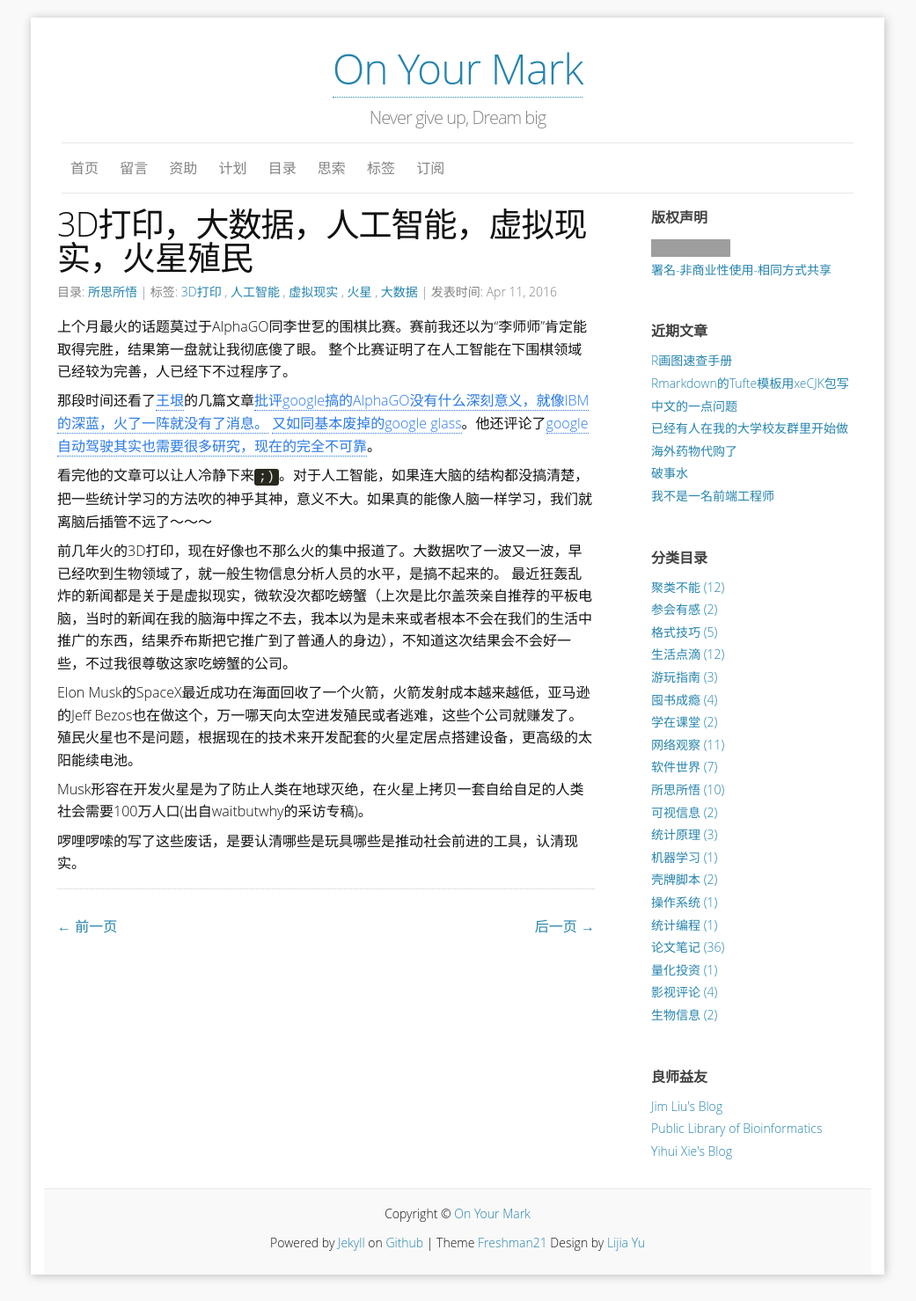
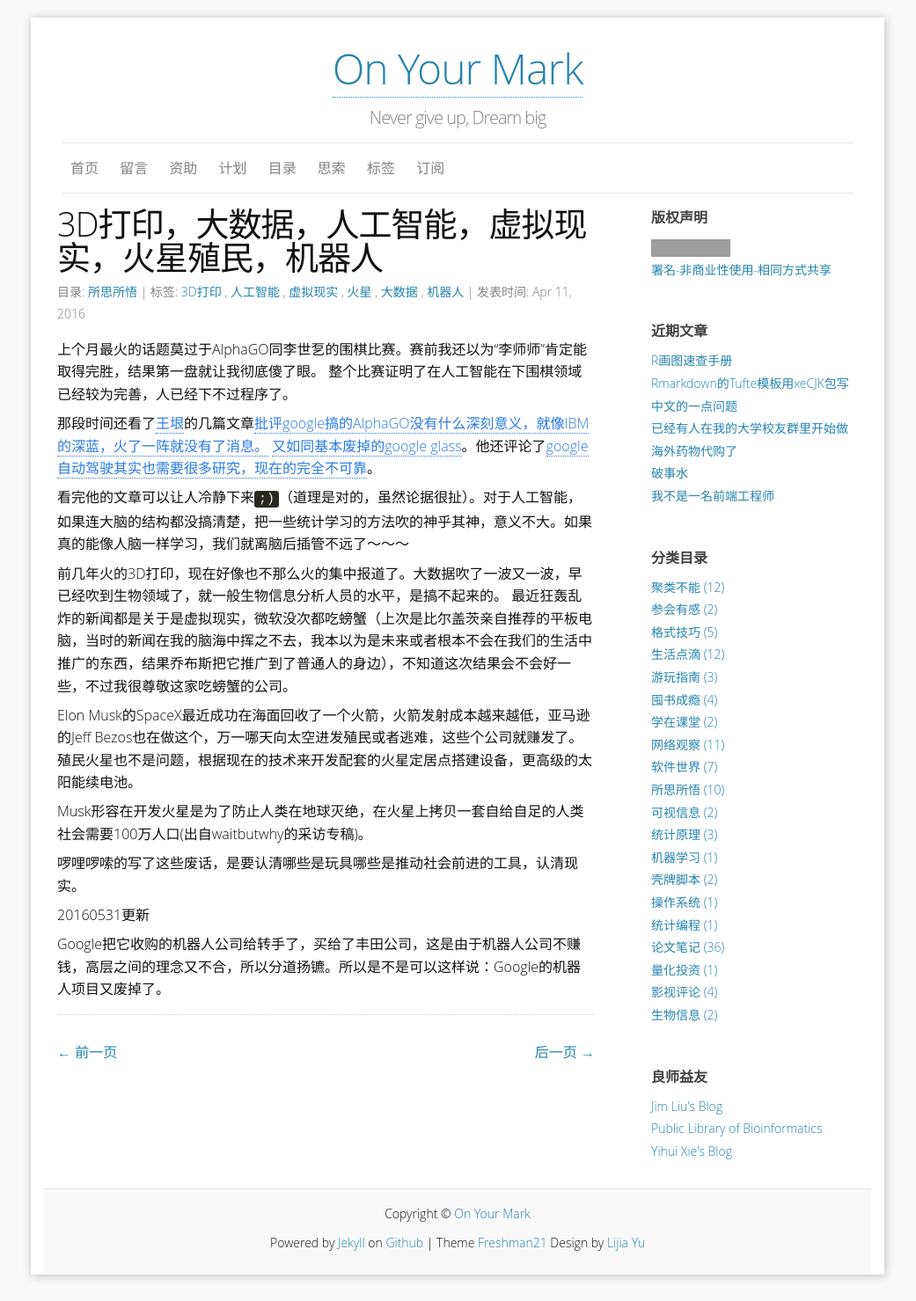
Before and after one commit to yulijia/cn, a Jekyll site: the page built from _posts/2016-04-11-3D-printing-AI-virtual-reality-Colonize-Mars-Robot.md, in a window 1280 px wide. Shown: the whole page at 88% size, without its empty margins (120-1161 px from the left). Built offline with Jekyll 4.4.1, drawn with Linux system fonts in a browser that asks for light colours; some web fonts are replaced; comment, search, counter and statistics services are not loaded; grey boxes are pictures that could not be loaded.

Commit message:
update(content) and rename the post

```diff
--- a/_posts/2016-04-11-3D-printing-AI-virtual-reality-Colonize-Mars.md
+++ b/_posts/2016-04-11-3D-printing-AI-virtual-reality-Colonize-Mars-Robot.md
@@ -1,7 +1,7 @@
 ---
 published: ture
 layout: post
-title: "3D打印，大数据，人工智能，虚拟现实，火星殖民"
+title: "3D打印，大数据，人工智能，虚拟现实，火星殖民，机器人"
 author: Yu
 categories: [所思所悟]
 tags:
@@ -10,6 +10,7 @@ tags:
 - 虚拟现实
 - 火星
 - 大数据
+- 机器人
 ---
 
 上个月最火的话题莫过于AlphaGO同李世乭的围棋比赛。赛前我还以为“李师师”肯定能取得完胜，结果第一盘就让我彻底傻了眼。
@@ -18,7 +19,7 @@ tags:
 那段时间还看了[王垠](http://www.yinwang.org/)的几篇文章[批评google搞的AlphaGO没有什么深刻意义，就像IBM的深蓝，火了一阵就没有了消息。](http://www.yinwang.org/blog-cn/2016/03/09/alpha-go)
 [又如同基本废掉的google glass](http://www.yinwang.org/blog-cn/2016/03/17/google-vision)。他还评论了[google自动驾驶其实也需要很多研究，现在的完全不可靠](http://www.yinwang.org/blog-cn/2016/02/12/self-driving-car)。
 
-看完他的文章可以让人冷静下来`;)`。对于人工智能，如果连大脑的结构都没搞清楚，把一些统计学习的方法吹的神乎其神，意义不大。如果真的能像人脑一样学习，我们就离脑后插管不远了～～～
+看完他的文章可以让人冷静下来`;)`（道理是对的，虽然论据很扯）。对于人工智能，如果连大脑的结构都没搞清楚，把一些统计学习的方法吹的神乎其神，意义不大。如果真的能像人脑一样学习，我们就离脑后插管不远了～～～
 
 前几年火的3D打印，现在好像也不那么火的集中报道了。大数据吹了一波又一波，早已经吹到生物领域了，就一般生物信息分析人员的水平，是搞不起来的。
 最近狂轰乱炸的新闻都是关于是虚拟现实，微软没次都吃螃蟹（上次是比尔盖茨亲自推荐的平板电脑，当时的新闻在我的脑海中挥之不去，我本以为是未来或者根本不会在我们的生活中推广的东西，结果乔布斯把它推广到了普通人的身边），不知道这次结果会不会好一些，不过我很尊敬这家吃螃蟹的公司。
@@ -29,3 +30,7 @@ Elon Musk的SpaceX最近成功在海面回收了一个火箭，火箭发射成
 Musk形容在开发火星是为了防止人类在地球灭绝，在火星上拷贝一套自给自足的人类社会需要100万人口(出自waitbutwhy的采访专稿)。
 
 啰哩啰嗦的写了这些废话，是要认清哪些是玩具哪些是推动社会前进的工具，认清现实。
+
+20160531更新
+
+Google把它收购的机器人公司给转手了，买给了丰田公司，这是由于机器人公司不赚钱，高层之间的理念又不合，所以分道扬镳。所以是不是可以这样说：Google的机器人项目又废掉了。
```
